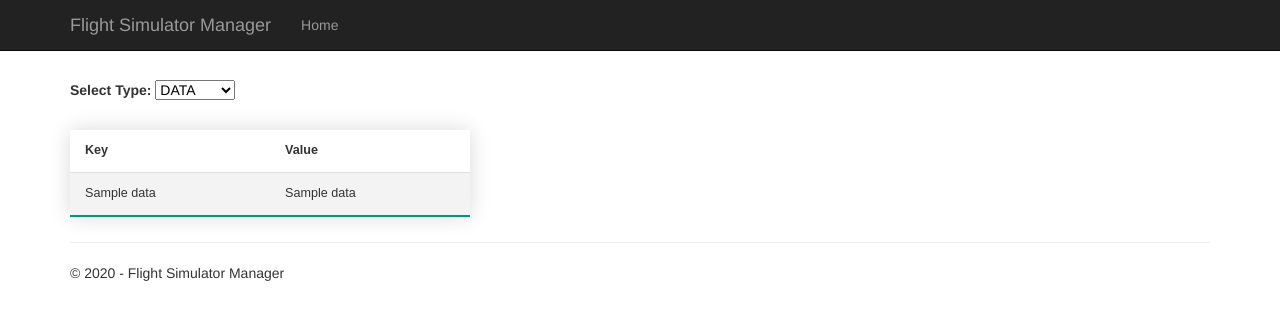
After one commit to sfawcett123/manager, a Flask app: template Manager/templates/redis.html in a window 1280 px wide. The commit adds this page. Shown: the top 320 px of the page. Run offline with Flask 3, Linux system fonts and the light colour scheme; the template is opened without the code that fills it: most values are stand-ins (such as "Sample title", 1, 10 or a date in 2020); some libraries are stand-ins or nearby versions.

Commit message:
Refactor and enhance Redis and simulator functionality
Updated `cachedata.py` to improve platform compatibility for the `ping_server` method and modified the `GAME_SERVER` constant.

Refactored `__init__.py` to update Redis server constants and remove debug logging in the `getKey` method. Replaced `home` with `HomeRoutes` for route registration.

Added a new `.redis` CSS class for table styling and introduced a `redis.html` template for dynamic Redis data rendering. Updated `index.html` and `layout.html` to reflect these changes.

Refactored `home.py` to rename the `home` function to `HomeRoutes`, updated the route handler, and replaced `table.html` with `main.html` for status updates.

Enhanced `simulator.py` with a `ToString` method for Redis key parsing, added support for filtering by data type, and replaced placeholder responses with dynamic HTML rendering.

Improved code readability, maintainability, and UI styling across the application.

```diff
--- a/Manager/models/cachedata.py
+++ b/Manager/models/cachedata.py
@@ -1,7 +1,8 @@
 from ..myredis import MyRedis as Redis
 import os
+import sys
 
-GAME_SERVER="game.local"
+GAME_SERVER="game"
 
 class CacheData:
     details={ "Redis":       {"Name": "Redis"      , "Status": False  },
@@ -39,5 +40,6 @@ class CacheData:
            self.details["Simulator"]["Status"] = True
 
     def ping_server(self, host):
-        response = os.system(f"ping -n 1 {host}")
+        command = "ping -n 1 " if sys.platform.lower()=="win32" else "ping -c 1 "
+        response = os.system(f"{command} {host}")
         return response == 0
--- a/Manager/myredis/__init__.py
+++ b/Manager/myredis/__init__.py
@@ -1,6 +1,6 @@
 import redis
 
-REDIS_SERVER = "cache.local"
+REDIS_SERVER = "cache"
 REDIS_PORT = 6379
 
 class MyRedis:
@@ -27,7 +27,6 @@ class MyRedis:
     def getKey( self , key ):
         try:
             value = self.client.get(key)
-            print(f"Key: {key} Value: {value}")
             return value.decode('utf-8') if value else None
         except:
             return None
--- /dev/null
+++ b/Manager/static/content/redis.css
@@ -0,0 +1,35 @@
+.redis {
+    border-collapse: collapse;
+    margin: 25px 0;
+    font-size: 0.9em;
+    font-family: sans-serif;
+    min-width: 400px;
+    box-shadow: 0 0 20px rgba(0, 0, 0, 0.15);
+}
+
+    .redis thead tr {
+        background-color: #009879;
+        color: #ffffff;
+        text-align: left;
+    }
+
+    .redis th, .redis td {
+        padding: 12px 15px;
+    }
+
+    .redis tbody tr {
+        border-bottom: 1px solid #dddddd;
+    }
+
+        .redis tbody tr:nth-of-type(even) {
+            background-color: #f3f3f3;
+        }
+
+        .redis tbody tr:last-of-type {
+            border-bottom: 2px solid #009879;
+        }
+
+        .redis tbody tr.active-row {
+            font-weight: bold;
+            color: #009879;
+        }
--- a/Manager/templates/index.html
+++ b/Manager/templates/index.html
@@ -16,7 +16,7 @@
     </div>
     <div class="col-md-4">
         <h2>Status</h2>
-        {% include "table.html" %}
+        {% include "main.html" %}
     </div>
     <div class="col-md-4">
     </div>
--- a/Manager/templates/layout.html
+++ b/Manager/templates/layout.html
@@ -23,7 +23,7 @@
             </div>
             <div class="navbar-collapse collapse">
                 <ul class="nav navbar-nav">
-                    <li><a href="{{ url_for('home') }}">Home</a></li>
+                    <li><a href="{{ url_for('Home') }}">Home</a></li>
                 </ul>
             </div>
         </div>
--- /dev/null
+++ b/Manager/templates/redis.html
@@ -0,0 +1,25 @@
+{% extends "layout.html" %}
+
+{% block content %}
+
+<link href="../static/content/jumbotron.css" rel="stylesheet" />
+<link href="../static/content/redis.css" rel="stylesheet" />
+
+<p>&nbsp;</p>
+
+<form method="get" action="/simulator">
+    <label for="type">Select Type:</label>
+    <select name="type" id="type" onchange="this.form.submit()">
+        <option value="DATA" {% if request.args.get('type')=='DATA' %}selected{% endif %}>DATA</option>
+        <option value="SYSTEM" {% if request.args.get('type')=='SYSTEM' %}selected{% endif %}>SYSTEM</option>
+    </select>
+</form>
+
+<table id="redis" class="redis">
+    <tr><th>Key</th><th>Value</th></tr>
+    {% for k,v in data.items() %}
+    <tr><td>{{k}}</td><td>{{v}}</td></tr>
+    {% endfor %}
+</table>
+
+{% endblock %}
--- a/Manager/views/__init__.py
+++ b/Manager/views/__init__.py
@@ -1,6 +1,6 @@
 def register_views(app):
-    from .home import home
+    from .home import HomeRoutes
     from .simulator import SimulatorRoutes
 
-    home(app)       # Call the home function to register the routes
+    HomeRoutes(app)       # Call the home function to register the routes
     SimulatorRoutes(app)  # Call the simulator function to register the routes
```
Also changed, not shown: Manager/views/home.py (+10 -8 lines), Manager/views/simulator.py (+19 -6 lines), Manager/templates/main.html (renamed from Manager/templates/table.html).
